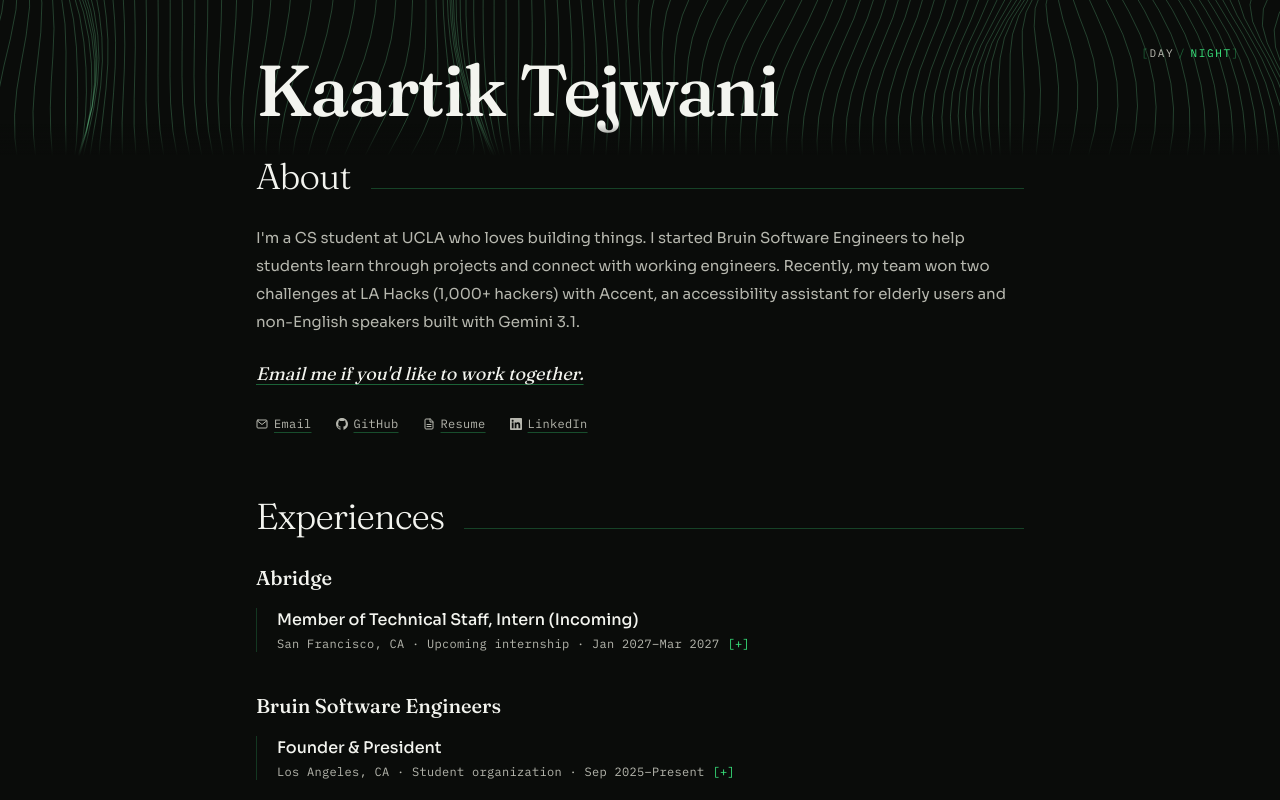
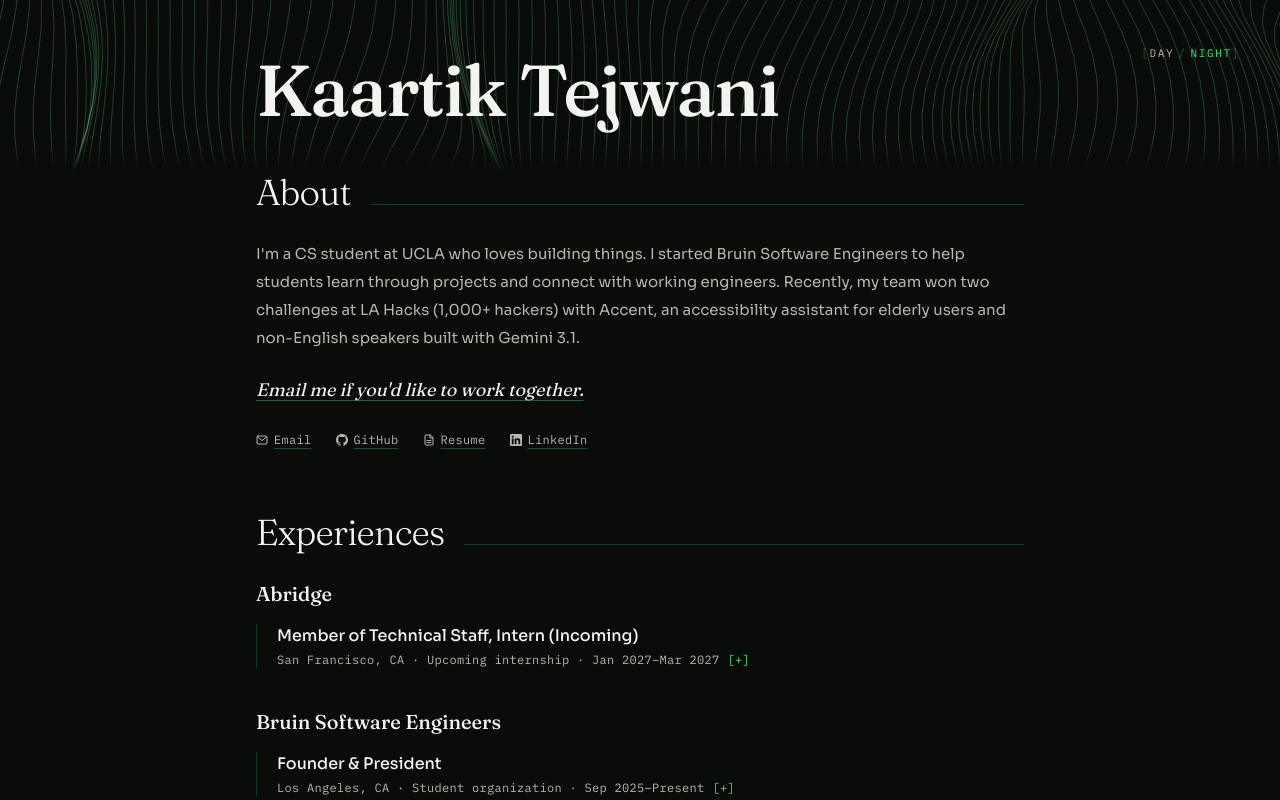
Before and after one commit to KaartikDev/personal-site, a Next.js app: page / in a window 1280 px wide. Shown: the top 800 px of the page. Built offline with nearby package versions, Linux system fonts and the light colour scheme.

Commit message:
Give header waves more room before About

```diff
--- a/app/globals.css
+++ b/app/globals.css
@@ -70,7 +70,7 @@
   }
 }
 
-/* The content begins on a solid surface; the 2rem gap after the name is the transition. */
+/* The last 2rem between the name and About fades into a solid surface. */
 .plain-content::before {
   content: "";
   position: absolute;
--- a/app/page.tsx
+++ b/app/page.tsx
@@ -12,7 +12,7 @@
         <ThemeToggle />
       </div>
 
-      <div className="mx-auto flex w-full max-w-3xl flex-col gap-8 px-6 pb-16 pt-8 sm:px-10 sm:pb-24 sm:pt-14 lg:px-0">
+      <div className="mx-auto flex w-full max-w-3xl flex-col gap-12 px-6 pb-16 pt-8 sm:px-10 sm:pb-24 sm:pt-14 lg:px-0">
         <PageHeader />
         <main className="plain-content relative isolate z-10 flex flex-col gap-16">
           <Bio />
--- a/components/WavesBackground.tsx
+++ b/components/WavesBackground.tsx
@@ -40,7 +40,7 @@
   return (
     <div
       ref={wrapperRef}
-      className="wave-background pointer-events-none fixed inset-x-0 top-0 z-0 h-56 overflow-hidden"
+      className="wave-background pointer-events-none fixed inset-x-0 top-0 z-0 h-72 overflow-hidden"
       aria-hidden="true"
     >
       <Waves
```
